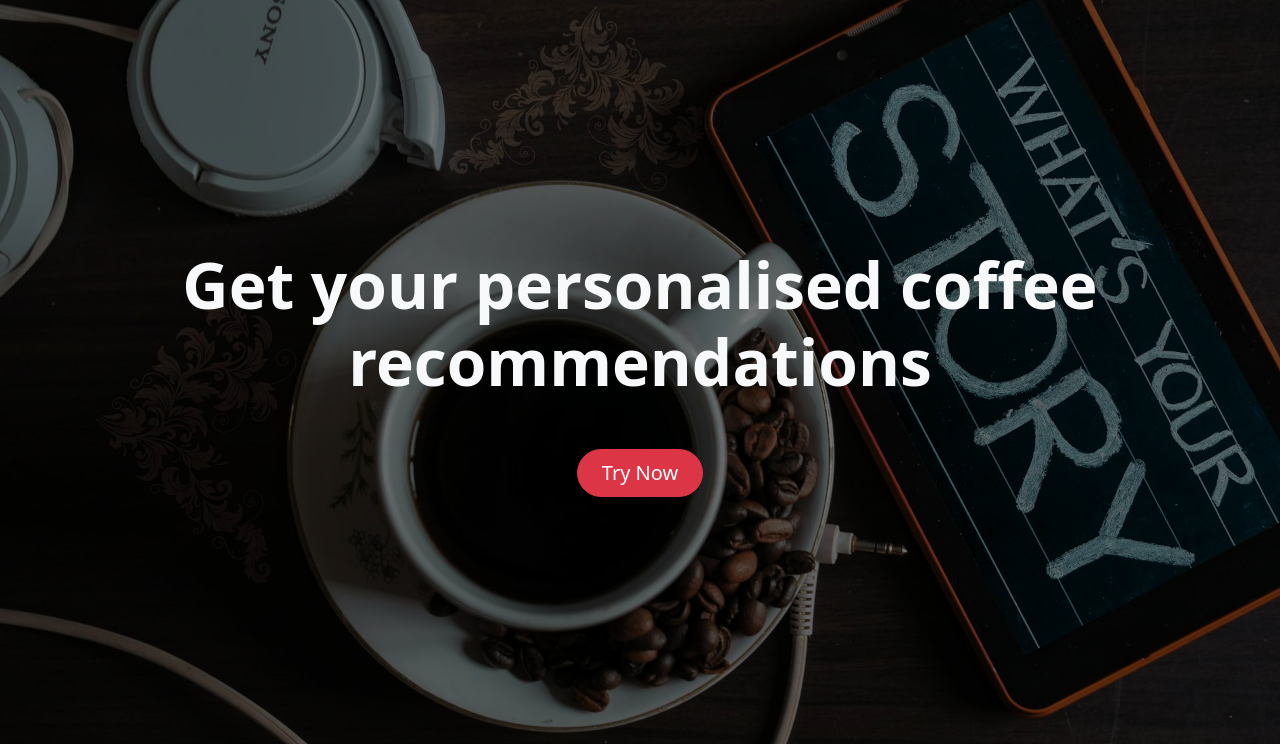
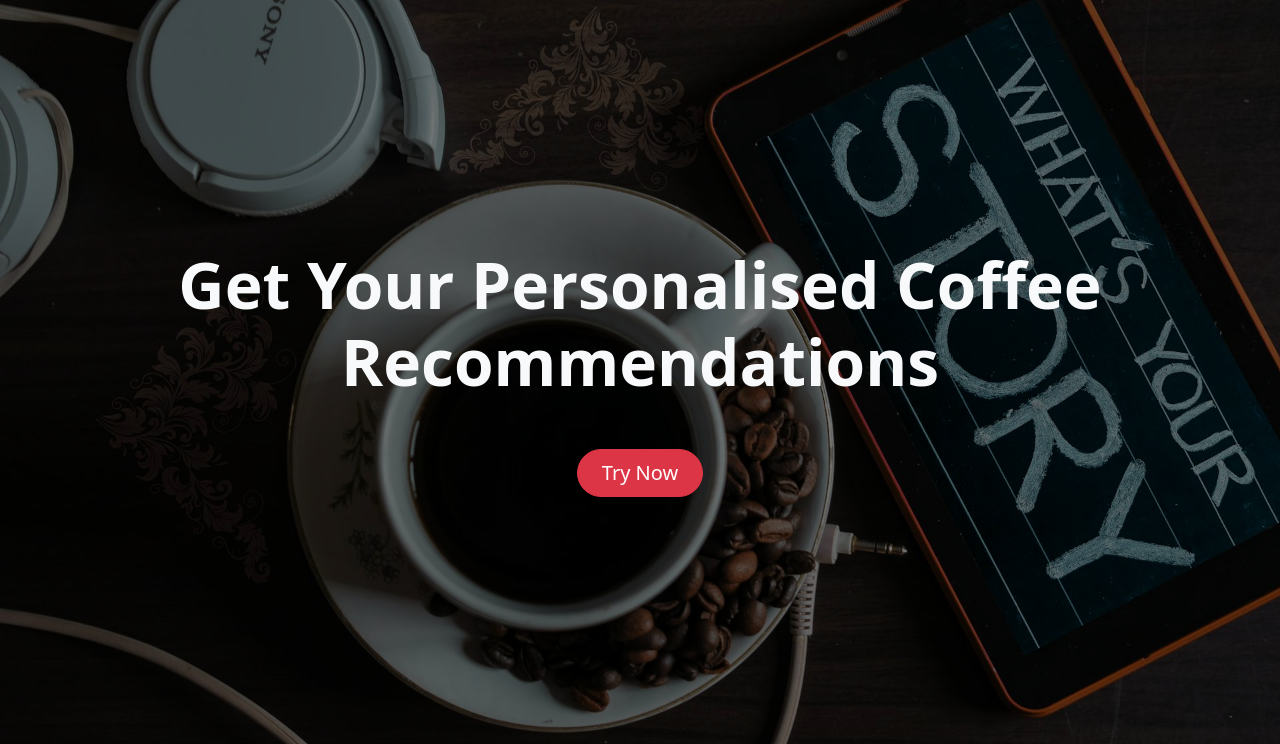
Before and after one commit to jonathan-odonnell/recommendations, a Django app: template home/templates/index.html in a window 1280 px wide. Shown: the part 56-800 px from the top of the page. Run offline with Django 3.2, Linux system fonts and the light colour scheme; the template is opened without the code that fills it, so the values that code supplies are empty; some libraries are stand-ins or nearby versions.

Commit message:
fixed homepage text styling

```diff
--- a/home/templates/index.html
+++ b/home/templates/index.html
@@ -7,7 +7,7 @@
             <div class="row g-0">
                 <div class="col-12">
                     <div class="container text-center">
-                        <h1 class="display-3 fw-semibold text-center text-light mb-5">Get your personalised coffee recommendations</h1>
+                        <h1 class="display-3 fw-semibold text-capitalize text-center text-light mb-5">Get your personalised coffee recommendations</h1>
                         <a href="{% url 'coffee_recommendations' %}" class="btn btn-lg btn-danger rounded-pill px-4">Try Now</a>
                     </div>
                 </div>
```
